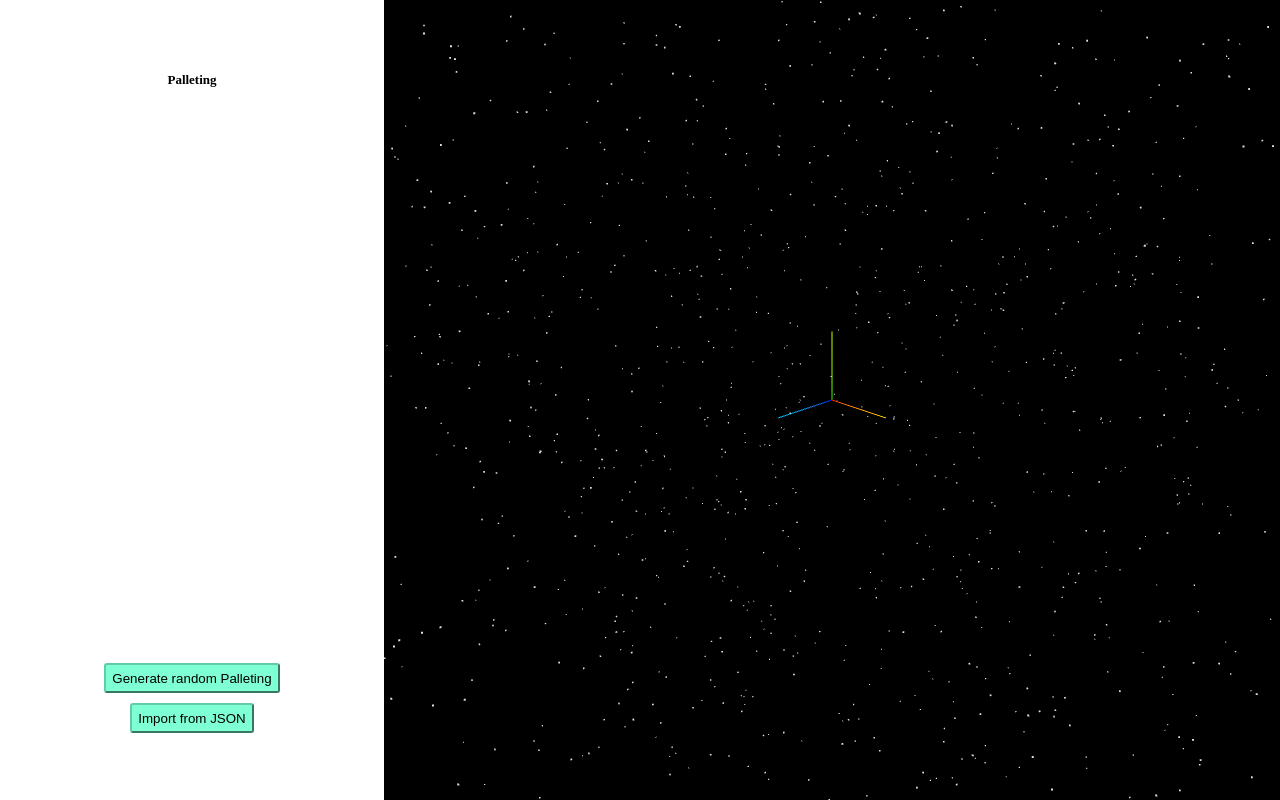
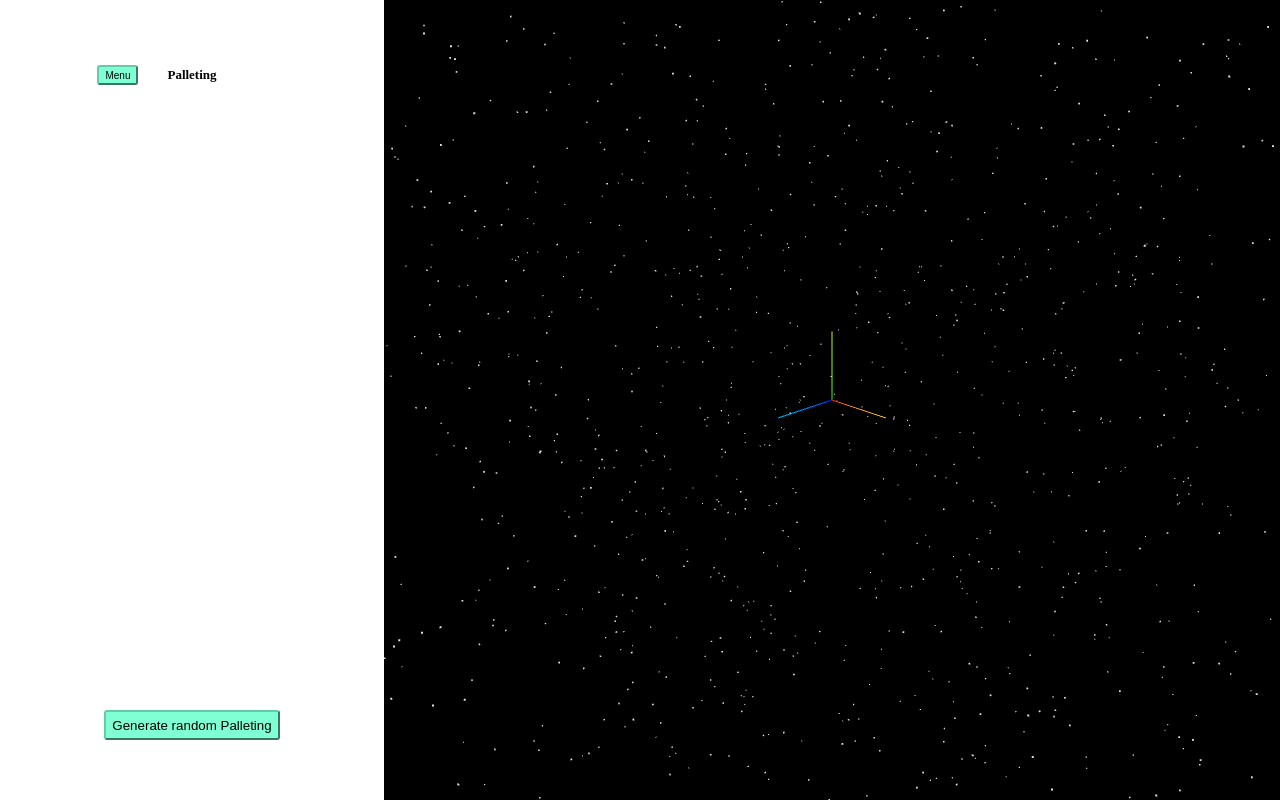
Before and after one commit to AlexDen30/dip, a React (Create React App) app in the folder dip/: page / in a window 1280 px wide. Built offline with nearby package versions, Linux system fonts and the light colour scheme.

Commit message:
modal window added

```diff
--- a/dip/src/App.scss
+++ b/dip/src/App.scss
@@ -36,5 +36,5 @@ button {
 }
 
 h4, h5 {
-  margin: 15px 0 15px 0;
+  margin: 0;
 }
--- a/dip/src/components/sideMenu/SideMenu.jsx
+++ b/dip/src/components/sideMenu/SideMenu.jsx
@@ -1,16 +1,25 @@
+import { useState } from 'react';
 import ListItem from '../uiComponents/listItem/ListItem';
+import ModalWindow from '../uiComponents/modalWindow/ModalWindow';
 import JsonUploader from '../utilityComponents/fileUploader/JsonUploader';
 import styles from './sideMenu.module.scss';
 
 
 const SideMenu = ({container, blocks, density, handleGenerate, handleUploadJson}) => {
+
+    const [isMenuShowed, setIsMenuShowed] = useState(false);
+
     return (
         <div className={styles.container}>
-            <h4>Palleting</h4>
+            <div className={styles.header}>
+
+                <button onClick={() => setIsMenuShowed(true)} className={styles.popupMenuButton}>Menu</button>
+                <h4 className={styles.headerName}>Palleting</h4>
+            </div>
             <div className={styles.info}>
             { !!container.width &&
                 <ListItem
-                    primaryText={`Container (density: ${density.toFixed(4) * 100}%)`}
+                    primaryText={`Container (density: ${(density * 100).toFixed(2)}%)`}
                     secondaryText={`width: ${container.width}, depth: ${container.depth}, height: ${container.height}`}
                 />
             }
@@ -26,9 +35,17 @@ const SideMenu = ({container, blocks, density, handleGenerate, handleUploadJson}
                 </ul>
             }
             </div>
-            <button onClick={handleGenerate}>Generate random Palleting</button>
-            {/* <button >Import from JSON</button> */}
-            <JsonUploader returnParsedJson={handleUploadJson}/>
+            <div className={styles.footer}>
+                <button onClick={handleGenerate}>Generate random Palleting</button>
+            </div>
+            <ModalWindow isShowed={isMenuShowed} close={() => setIsMenuShowed(false)}>
+                <div className={styles.modalContainer} onClick={() => setIsMenuShowed(false)}>
+                    <JsonUploader returnParsedJson={handleUploadJson}/>
+                    <button>Export as JSON</button>
+                    <button onClick={handleGenerate}>Generate random Palleting</button>
+                    <button>Show statisics</button>
+                </div>
+            </ModalWindow>
         </div>
     )
 }
--- a/dip/src/components/sideMenu/sideMenu.module.scss
+++ b/dip/src/components/sideMenu/sideMenu.module.scss
@@ -5,8 +5,15 @@
     align-items: center;
     height: 100%;
 
+
+
+    .info {
+
+        height: 75%;
+        width: 100%;
+
         .list {
-        height: 50vh;
+            height: 60vh;
             padding: 0;
             width: 100%;
             overflow-y: scroll;
@@ -17,13 +24,39 @@
             justify-content: flex-start;
 
         }
-
-    .info {
-        height: 70%;
-        width: 100%;
     }
 
-    button {
-        margin-bottom: 10px;
+    .header {
+        position: relative;
+        height: 50px;
+        display: flex;
+        align-items: center;
+
+        .popupMenuButton {
+            position: absolute;
+            left: -70px;
+            font-size: 10px;
+            height: 20px;
         }
     }
+
+    .footer {
+        height: 50px;
+        display: flex;
+        justify-content: center;
+        align-items: center;
+    }
+
+}
+
+.modalContainer {
+    display: flex;
+    flex-direction: column;
+    justify-content: center;
+    align-items: center;
+    gap: 15px;
+
+    button {
+        width: 250px;
+    }
+}
--- /dev/null
+++ b/dip/src/components/uiComponents/modalWindow/ModalWindow.jsx
@@ -0,0 +1,13 @@
+import styles from './modalWindow.module.scss';
+
+const ModalWindow = ({isShowed, close, children}) => {
+    return (
+        <div className={`${styles.modal} ${isShowed ? styles.active : ''}`} onClick={() => close()}>
+            <div className={`${styles.modalContent} ${isShowed ? styles.active : ''}`} onClick={e => e.stopPropagation()}>
+                {children}
+            </div>
+        </div>
+    )
+}
+
+export default ModalWindow;
--- /dev/null
+++ b/dip/src/components/uiComponents/modalWindow/modalWindow.module.scss
@@ -0,0 +1,37 @@
+.modal {
+    height: 100vh;
+    width: 100vw;
+    background-color: rgba(0, 0, 0, 0.3);
+    display: flex;
+    justify-content: center;
+    align-items: center;
+    position: fixed;
+    top: 0;
+    left: 0;
+
+    opacity: 0;
+    // transform: scale(0);
+    transition: 0.4s;
+    pointer-events: none;
+    z-index: 2;
+}
+
+.modal.active {
+    opacity: 1;
+    pointer-events: all;
+}
+
+
+.modalContent {
+    width: 50vw;
+    padding: 15px;
+    border-radius: 10px;
+    background-color: #fff;
+
+    transform: scale(0.5);
+    transition: 0.4s all;
+}
+
+.modalContent.active {
+    transform: scale(1);
+}
```
Also changed, not shown: dip/src/components/utilityComponents/fileDownloader/JsonDownloader.jsx (added). Lines whose indentation alone changed are shown as unchanged.
